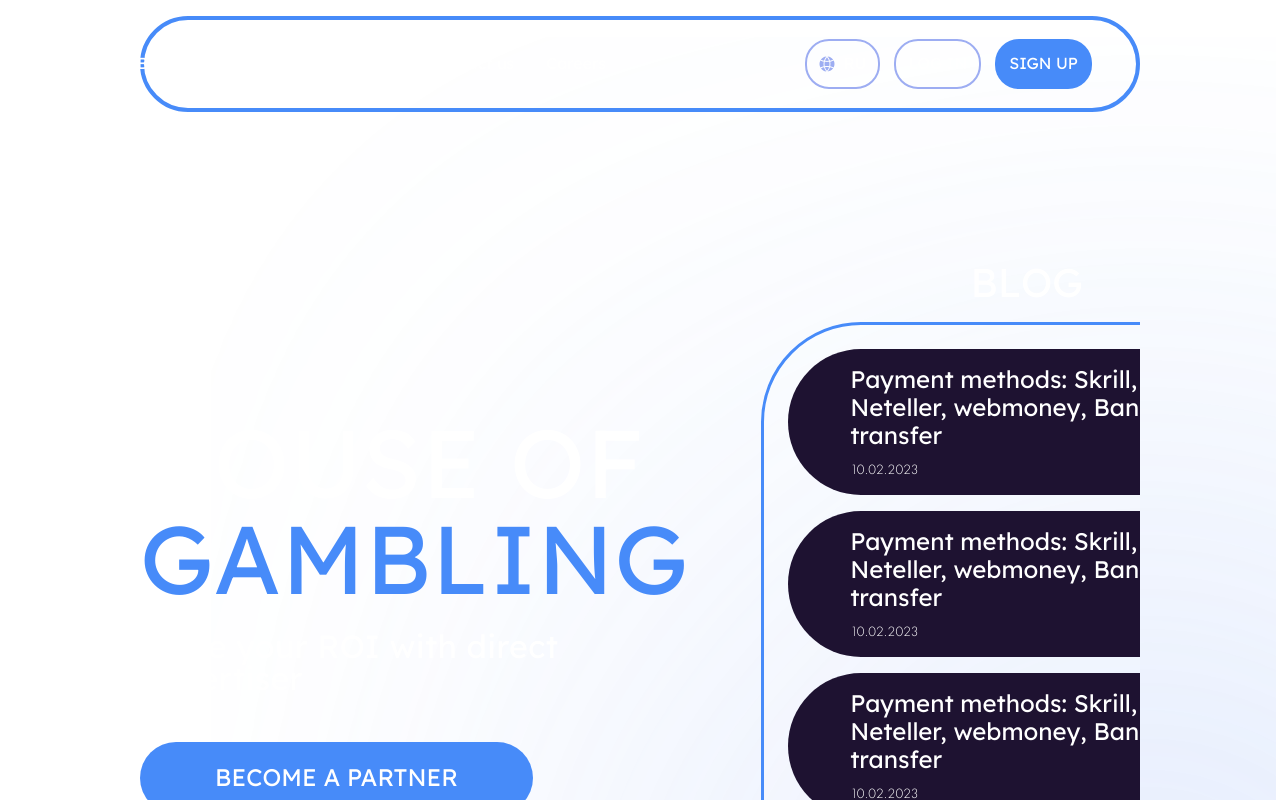
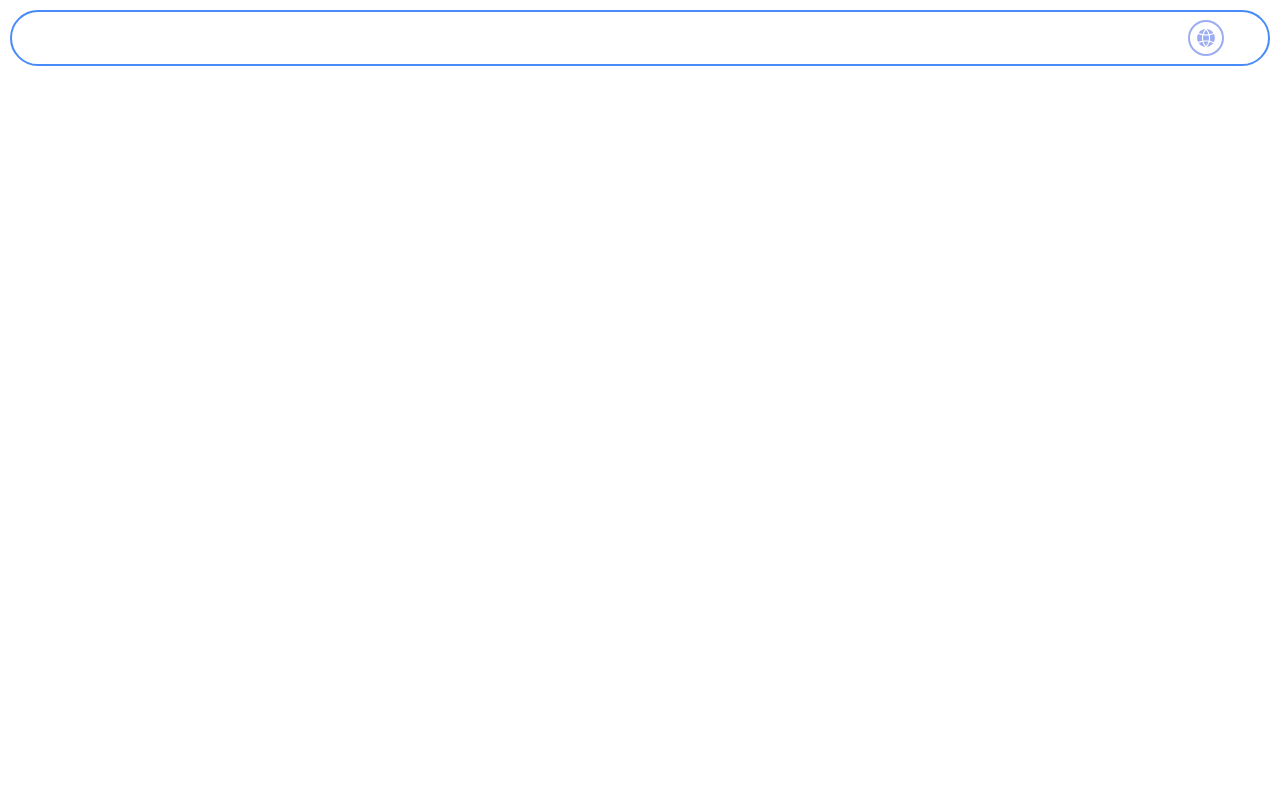
Before and after one commit to agtugchik/vtop3-test, a React app: page / in a window 1280 px wide. Before the commit this address led to /main. Shown: the top 800 px of the page. Built offline with nearby package versions, Linux system fonts and the light colour scheme.

Commit message:
feat: start header adaptive

```diff
--- a/src/components/App/App.module.scss
+++ b/src/components/App/App.module.scss
@@ -1,4 +1,8 @@
 .app {
+  @media (max-width: 1919px) {
+    padding-left: 10px;
+    padding-right: 10px;
+  }
   width: 100%;
   height: 1265px;
   overflow: hidden;
--- a/src/components/App/App.tsx
+++ b/src/components/App/App.tsx
@@ -1,15 +1,15 @@
 import Header from '../UI/Header/Header';
 import React from 'react';
 import cl from './App.module.scss';
-import Footer from '../UI/Footer/Footer';
-import AppRouter from '../AppRouter/AppRouter';
+// import Footer from '../UI/Footer/Footer';
+// import AppRouter from '../AppRouter/AppRouter';
 
 const App = () => {
   return (
     <div className={cl.app}>
       <Header />
-      <AppRouter />
-      <Footer />
+      {/* <AppRouter />
+      <Footer /> */}
     </div>
   );
 };
--- a/src/components/UI/ButtonType2/ButtonType2.module.scss
+++ b/src/components/UI/ButtonType2/ButtonType2.module.scss
@@ -2,6 +2,11 @@
 @import "../../../style/fonts";
 
 .buttonType2 {
+  @media (max-width: 1919px) {
+    width: 36px;
+    height: 36px;
+  }
+  position: relative;
   display: flex;
   flex-direction: row;
   border-radius: 24px;
@@ -9,7 +14,7 @@
   border: 2px solid v.$color-additional-purple;
   align-items: center;
   transition: 0.3s;
-  gap: 8px  ;
+  gap: 8px;
   &:hover {
     & .link {
       color: v.$color-main-blue;
--- a/src/components/UI/Header/Header.module.scss
+++ b/src/components/UI/Header/Header.module.scss
@@ -1,6 +1,11 @@
 @use "../../../style/variables" as v;
 
 .header {
+  @media (max-width: 1919px) {
+    min-height: 56px;
+    margin-top: 10px;
+    border: 2px solid v.$color-main-blue;
+  }
   z-index: 2;
   width: 100%;
   min-height: 96px;
--- a/src/components/UI/Header/Header.tsx
+++ b/src/components/UI/Header/Header.tsx
@@ -1,14 +1,20 @@
-import React from 'react';
+import React, { Fragment } from 'react';
 import Button from '../Button/Button';
 import ButtonType2 from '../ButtonType2/ButtonType2';
 import LanguageSwitch from '../LanguageSwitch/LanguageSwitch';
 import Link from '../Link/Link';
 import Navbar from '../Navbar/Navbar';
 import cl from './Header.module.scss';
+import useWindowSize from '../../../hooks/useWindowSize';
 
 const Header = () => {
+  const [width] = useWindowSize();
+  if (width > 1919) console.log(width);
+
   return (
     <header className={cl.header}>
+      {width > 1919 ? (
+        <Fragment>
           <Navbar />
           <LanguageSwitch />
           <ButtonType2 type="headerButtonType2">
@@ -17,6 +23,12 @@ const Header = () => {
           <Button className={cl.header_button}>
             <Link title="SIGN UP"></Link>
           </Button>
+        </Fragment>
+      ) : (
+        <Fragment>
+          <LanguageSwitch />
+        </Fragment>
+      )}
     </header>
   );
 };
--- a/src/components/UI/LanguageIcon/LanguageIcon.module.scss
+++ b/src/components/UI/LanguageIcon/LanguageIcon.module.scss
@@ -1,15 +1,10 @@
-@use "../../../style/variables" as v;
-
-.header {
-  width: 1640px;
-  height: 96px;
-  display: grid;
-  justify-content: end;
-  grid-template-areas: ". . . . ";
-  grid-template-columns: repeat(4, max-content);
-  align-items: center;
-  border: 4px solid v.$color-main-blue;
-  border-radius: 64px;
-  margin-top: 16px;
-  padding-right: 44px;
+.LanguageIcon {
+  @media (max-width: 1919px) {
+    width: 19px;
+    height: 19px;
+    position: absolute;
+    top: 50%;
+    left: 50%;
+    transform: translate(-50%, -50%);
+  }
 }
--- a/src/components/UI/LanguageIcon/LanguageIcon.tsx
+++ b/src/components/UI/LanguageIcon/LanguageIcon.tsx
@@ -1,8 +1,16 @@
 import React from 'react';
+import cl from './LanguageIcon.module.scss';
 
 const LanguageIcon = () => {
   return (
-    <svg width="16" height="16" viewBox="0 0 16 16" fill="none" xmlns="http://www.w3.org/2000/svg">
+    <svg
+      className={cl.LanguageIcon}
+      width="16"
+      height="16"
+      viewBox="0 0 16 16"
+      fill="none"
+      xmlns="http://www.w3.org/2000/svg"
+    >
       <path
         d="M14.1692 3.71888C12.7989 1.84023 11.0012 0.775068 8.6355 0.5C9.74223 1.7817 10.5035 3.16875 10.9895 4.71966C12.0962 4.49141 13.1444 4.19294 14.1692 3.71888Z"
         fill="#9DADF2"
--- a/src/components/UI/LanguageSwitch/LanguageSwitch.module.scss
+++ b/src/components/UI/LanguageSwitch/LanguageSwitch.module.scss
@@ -2,6 +2,9 @@
 @import "../../../style/fonts";
 
 .switcher {
+  @media (max-width: 1919px) {
+    display: none;
+  }
   @include v.font;
   font-size: v.$font-size-normal;
   &:hover {
--- /dev/null
+++ b/src/hooks/useWindowSize.ts
@@ -0,0 +1,17 @@
+import { useLayoutEffect, useState } from 'react';
+
+const useWindowSize = () => {
+  const [size, setSize] = useState([0, 0]);
+  const updateSize = () => {
+    setSize([window.innerWidth, window.innerHeight]);
+  };
+
+  useLayoutEffect(() => {
+    window.addEventListener('resize', updateSize);
+    updateSize();
+    return () => window.removeEventListener('resize', updateSize);
+  }, []);
+  return size;
+};
+
+export default useWindowSize;
```
Lines whose indentation alone changed are shown as unchanged.
